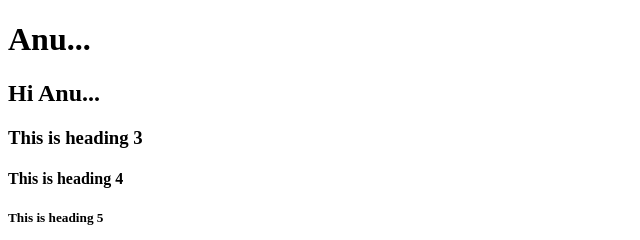
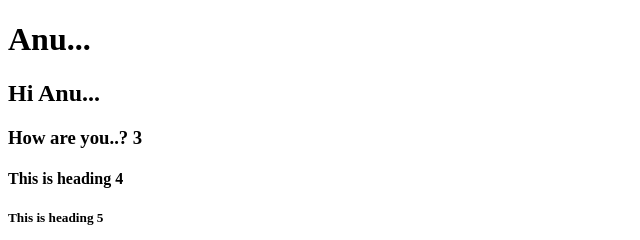
Before and after one commit to anu-baby97/datewithgit, a plain HTML site: page index.html in a window 1280 px wide. Shown: the top 240 px of the page, 0-640 px from the left. Drawn offline with Linux system fonts and the light colour scheme.

Commit message:
changed third line of index

```diff
--- a/index.html
+++ b/index.html
@@ -4,7 +4,7 @@
 
 <h1>Anu...</h1>
 <h2>Hi Anu... </h2>
-<h3>This is heading 3</h3>
+<h3>How are you..? 3</h3>
 <h4>This is heading 4</h4>
 <h5>This is heading 5</h5>
 <h6>This is heading 6</h6>
```
